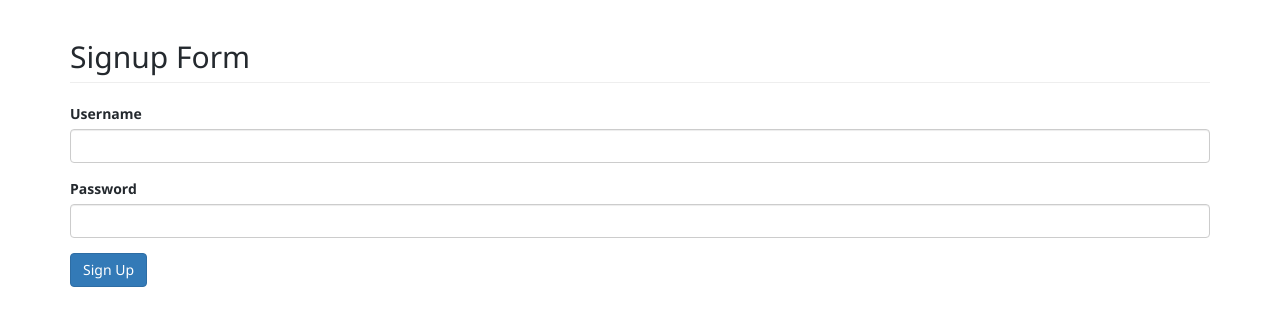
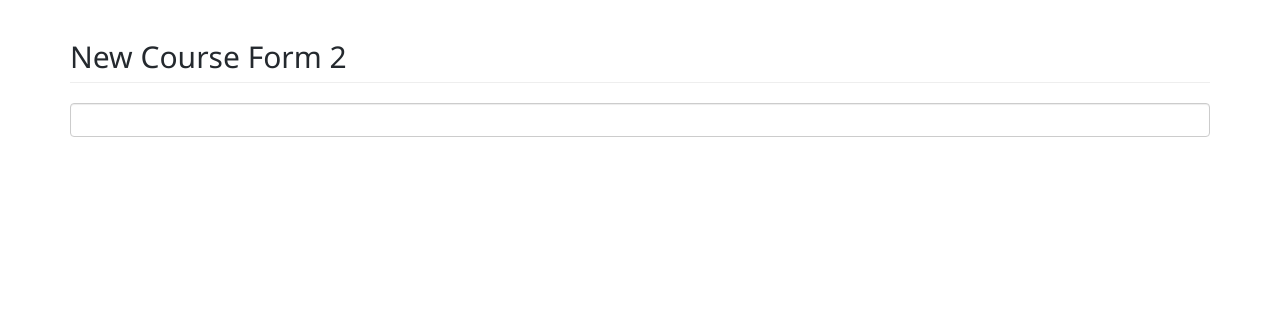
Before and after one commit to palashmon/learn-angular4, an Angular app: page / in a window 1280 px wide. Shown: the top 326 px of the page. Built offline with nearby package versions, Linux system fonts and the light colour scheme.

Commit message:
Add FormArray code base Reactive forms in Angular Dynamically creating form fields with FormArray

```diff
--- a/src/app/app.component.html
+++ b/src/app/app.component.html
@@ -1,5 +1,5 @@
 <!--The content below is only a placeholder and can be replaced.-->
 
 <div class="container">
-    <signup-form></signup-form>
+    <new-course-form></new-course-form>
 </div>
--- a/src/app/app.module.ts
+++ b/src/app/app.module.ts
@@ -14,6 +14,7 @@ import { InputFormatDirective } from './input-format.directive';
 import { PanelComponent } from './panel/panel.component';
 import { SignupFormComponent } from './signup-form/signup-form.component';
 import { SummaryPipe } from './summary.pipe';
+import { NewCourseFormComponent } from './new-course-form/new-course-form.component';
 
 @NgModule({
     declarations: [
@@ -27,7 +28,8 @@ import { SummaryPipe } from './summary.pipe';
         PanelComponent,
         InputFormatDirective,
         ContactFormComponent,
-        SignupFormComponent
+        SignupFormComponent,
+        NewCourseFormComponent
     ],
     imports: [BrowserModule, FormsModule, ReactiveFormsModule],
     providers: [CoursesService],
--- /dev/null
+++ b/src/app/new-course-form/new-course-form.component.html
@@ -0,0 +1,9 @@
+<h2 class="page-header">New Course Form 2</h2>
+<form action="">
+    <input type="text" class="form-control" (keyup.enter)="addTopic(topic)" #topic>
+    <ul class="list-group">
+        <li *ngFor="let topic of topics.controls" class="list-group-item" (click)="removeTopic(topic)">
+            {{topic.value}}
+        </li>
+    </ul>
+</form>
--- /dev/null
+++ b/src/app/new-course-form/new-course-form.component.ts
@@ -0,0 +1,29 @@
+import { FormGroup, FormArray, FormControl } from '@angular/forms';
+import { Component, OnInit } from '@angular/core';
+
+@Component({
+    // tslint:disable-next-line:component-selector
+    selector: 'new-course-form',
+    templateUrl: './new-course-form.component.html',
+    styleUrls: ['./new-course-form.component.css']
+})
+export class NewCourseFormComponent {
+    form = new FormGroup({
+        topics: new FormArray([])
+    });
+
+    addTopic(topic: HTMLInputElement) {
+        this.topics.push(new FormControl(topic.value));
+        topic.value = '';
+    }
+
+    removeTopic(topic: FormControl) {
+        let index = this.topics.controls.indexOf(topic);
+        this.topics.removeAt(index);
+    }
+
+    // Getter to get topics as property
+    get topics() {
+        return (this.form.get('topics') as FormArray);
+    }
+}
```
Also changed, not shown: src/app/new-course-form/new-course-form.component.css (added), 1 other file (tests, documents, lock files or other folders).
